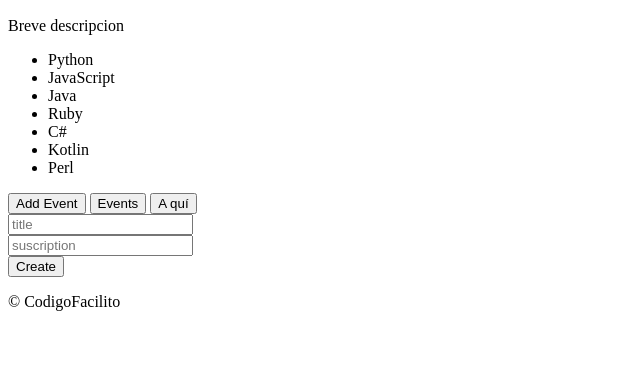
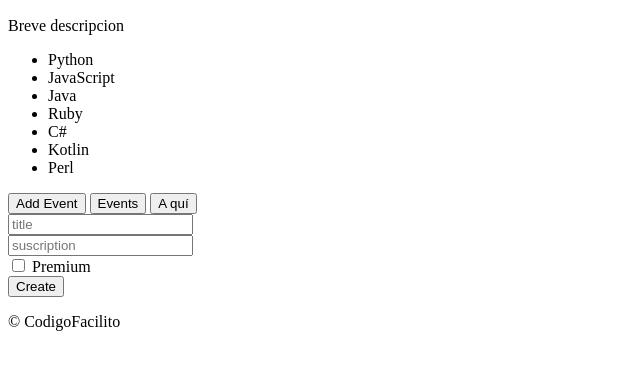
Before and after one commit to Christiano0407/Course--Javascript__Two, a website: page src/html/indexDom.html in a window 1280 px wide. Shown: the part 76-446 px from the top of the page, without its empty margins (0-640 px from the left). Drawn offline with Linux system fonts and the light colour scheme; a web font is replaced by a local one.

```diff
--- a/src/html/indexDom.html
+++ b/src/html/indexDom.html
@@ -61,6 +61,13 @@
                   <small id="descriptionHelp" class="form-text text-muted" ></small>
               </div>
 
+              <div class="form-group">
+                  <label for="">
+                      <input type="checkbox" id="checkbox">
+                      Premium
+                  </label>
+              </div>
+
               <button type="submit" id="create-course">Create</button>
         </form>
     </section>
--- a/src/js/events.js
+++ b/src/js/events.js
@@ -75,10 +75,19 @@
     })
 
      /*  =====  Cambio de valor / CHange===== */
+//Cuando un Input, ha cambiado su valor
+const checkbox = document.getElementById(`checkbox`);
+
+checkbox.addEventListener(`change`, function() {
+    console.log(`Cambio de valor`);
+})
+
+     /*  =====  Document Loaded ===== */
 
 
 
-     /*  =====  Document Loaded ===== */
      /*  =====  Evento bubbling ===== */
-     /*  =====  Evento prpagación de eventos===== */
+//Propagación de eventos
+
+
      /*  =====  Evento Detener propagación ===== */
```
Also changed, not shown: README.md.
